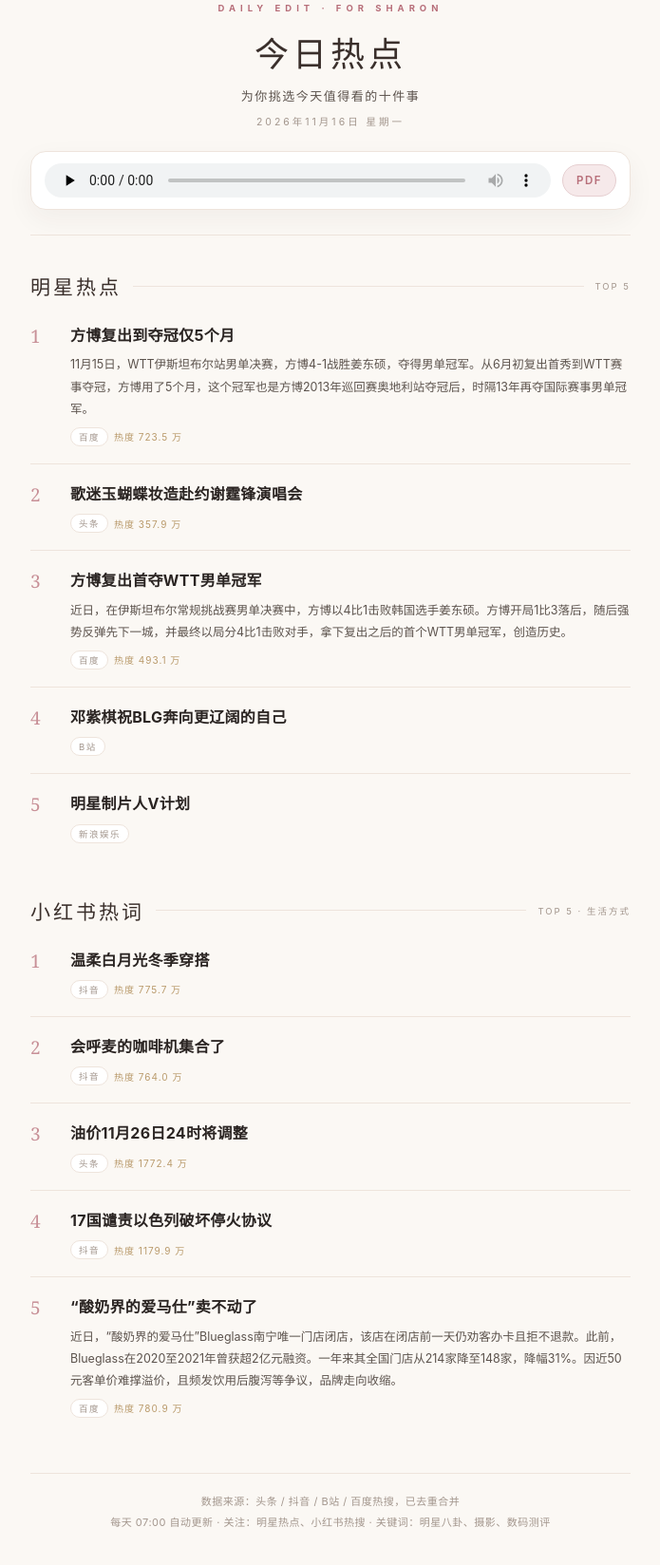
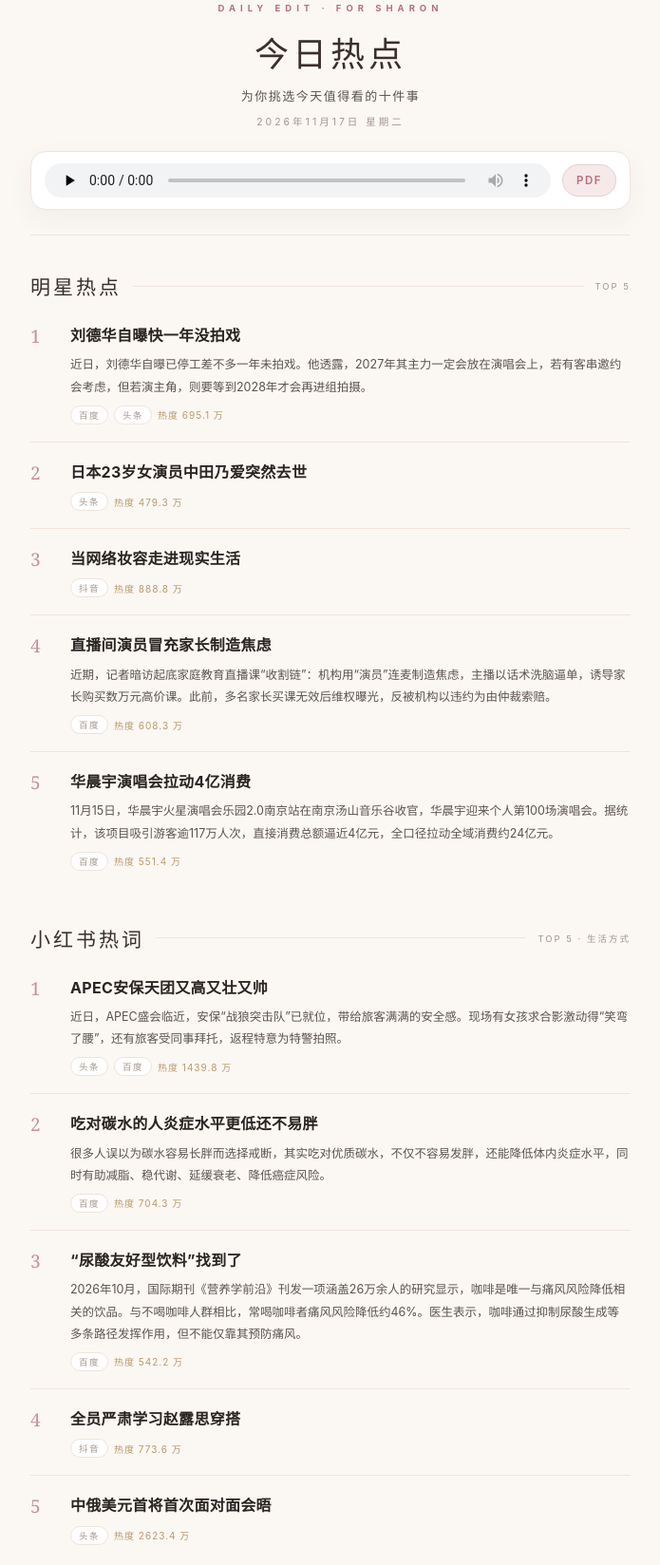
Before and after one commit to aaronelchatgpt/news-sharon, a plain HTML site: page index.html in a window 1280 px wide. Shown: the part 41-1689 px from the top of the page at 95% size, without its empty margins (292-987 px from the left). Drawn offline with Linux system fonts and the light colour scheme.

Commit message:
update index.html

```diff
--- a/index.html
+++ b/index.html
@@ -1,6 +1,6 @@
 <!doctype html><html lang="zh-CN"><head><meta charset="utf-8">
 <meta name="viewport" content="width=device-width, initial-scale=1">
-<title>Sharon 的每日热点 · 2026年11月16日</title>
+<title>Sharon 的每日热点 · 2026年11月17日</title>
 <style>
 :root{--ivory:#fbf8f4;--ink:#2a2422;--ink2:#5c534d;--muted:#a3968d;--rose:#b76e79;--rose-soft:#f6e9ea;--line:#eee4dc;--gold:#b99a6b}
 *{box-sizing:border-box}
@@ -35,7 +35,7 @@ li:last-child{border-bottom:0}
     <div class="kicker">Daily Edit · For Sharon</div>
     <h1>今日热点</h1>
     <div class="greet">为你挑选今天值得看的十件事</div>
-    <div class="date">2026年11月16日 星期一</div>
+    <div class="date">2026年11月17日 星期二</div>
     <div class="media">
       <audio controls preload="none" src="sharon.mp3"></audio>
       <a class="dl" href="sharon.pdf" download>PDF</a>
@@ -47,41 +47,41 @@ li:last-child{border-bottom:0}
     <li>
       <span class="rank">1</span>
       <div class="body">
-        <div class="title">方博复出到夺冠仅5个月</div>
-        <div class="desc">11月15日，WTT伊斯坦布尔站男单决赛，方博4-1战胜姜东硕，夺得男单冠军。从6月初复出首秀到WTT赛事夺冠，方博用了5个月，这个冠军也是方博2013年巡回赛奥地利站夺冠后，时隔13年再夺国际赛事男单冠军。</div>
-        <div class="meta"><span class="tag">百度</span><span class="hot">热度 723.5 万</span></div>
+        <div class="title">刘德华自曝快一年没拍戏</div>
+        <div class="desc">近日，刘德华自曝已停工差不多一年未拍戏。他透露，2027年其主力一定会放在演唱会上，若有客串邀约会考虑，但若演主角，则要等到2028年才会再进组拍摄。</div>
+        <div class="meta"><span class="tag">百度</span><span class="tag">头条</span><span class="hot">热度 695.1 万</span></div>
       </div>
     </li>
     <li>
       <span class="rank">2</span>
       <div class="body">
-        <div class="title">歌迷玉蝴蝶妆造赴约谢霆锋演唱会</div>
+        <div class="title">日本23岁女演员中田乃爱突然去世</div>
 
-        <div class="meta"><span class="tag">头条</span><span class="hot">热度 357.9 万</span></div>
+        <div class="meta"><span class="tag">头条</span><span class="hot">热度 479.3 万</span></div>
       </div>
     </li>
     <li>
       <span class="rank">3</span>
       <div class="body">
-        <div class="title">方博复出首夺WTT男单冠军</div>
-        <div class="desc">近日，在伊斯坦布尔常规挑战赛男单决赛中，方博以4比1击败韩国选手姜东硕。方博开局1比3落后，随后强势反弹先下一城，并最终以局分4比1击败对手，拿下复出之后的首个WTT男单冠军，创造历史。</div>
-        <div class="meta"><span class="tag">百度</span><span class="hot">热度 493.1 万</span></div>
+        <div class="title">当网络妆容走进现实生活</div>
+
+        <div class="meta"><span class="tag">抖音</span><span class="hot">热度 888.8 万</span></div>
       </div>
     </li>
     <li>
       <span class="rank">4</span>
       <div class="body">
-        <div class="title">邓紫棋祝BLG奔向更辽阔的自己</div>
-
-        <div class="meta"><span class="tag">B站</span></div>
+        <div class="title">直播间演员冒充家长制造焦虑</div>
+        <div class="desc">近期，记者暗访起底家庭教育直播课“收割链”：机构用“演员”连麦制造焦虑，主播以话术洗脑逼单，诱导家长购买数万元高价课。此前，多名家长买课无效后维权曝光，反被机构以违约为由仲裁索赔。</div>
+        <div class="meta"><span class="tag">百度</span><span class="hot">热度 608.3 万</span></div>
       </div>
     </li>
     <li>
       <span class="rank">5</span>
       <div class="body">
-        <div class="title">明星制片人V计划</div>
-
-        <div class="meta"><span class="tag">新浪娱乐</span></div>
+        <div class="title">华晨宇演唱会拉动4亿消费</div>
+        <div class="desc">11月15日，华晨宇火星演唱会乐园2.0南京站在南京汤山音乐谷收官，华晨宇迎来个人第100场演唱会。据统计，该项目吸引游客逾117万人次，直接消费总额逼近4亿元，全口径拉动全域消费约24亿元。</div>
+        <div class="meta"><span class="tag">百度</span><span class="hot">热度 551.4 万</span></div>
       </div>
     </li></ol>
   </div>
@@ -91,41 +91,41 @@ li:last-child{border-bottom:0}
     <li>
       <span class="rank">1</span>
       <div class="body">
-        <div class="title">温柔白月光冬季穿搭</div>
-
-        <div class="meta"><span class="tag">抖音</span><span class="hot">热度 775.7 万</span></div>
+        <div class="title">APEC安保天团又高又壮又帅</div>
+        <div class="desc">近日，APEC盛会临近，安保“战狼突击队”已就位，带给旅客满满的安全感。现场有女孩求合影激动得“笑弯了腰”，还有旅客受同事拜托，返程特意为特警拍照。</div>
+        <div class="meta"><span class="tag">头条</span><span class="tag">百度</span><span class="hot">热度 1439.8 万</span></div>
       </div>
     </li>
     <li>
       <span class="rank">2</span>
       <div class="body">
-        <div class="title">会呼麦的咖啡机集合了</div>
-
-        <div class="meta"><span class="tag">抖音</span><span class="hot">热度 764.0 万</span></div>
+        <div class="title">吃对碳水的人炎症水平更低还不易胖</div>
+        <div class="desc">很多人误以为碳水容易长胖而选择戒断，其实吃对优质碳水，不仅不容易发胖，还能降低体内炎症水平，同时有助减脂、稳代谢、延缓衰老、降低癌症风险。</div>
+        <div class="meta"><span class="tag">百度</span><span class="hot">热度 704.3 万</span></div>
       </div>
     </li>
     <li>
       <span class="rank">3</span>
       <div class="body">
-        <div class="title">油价11月26日24时将调整</div>
-
-        <div class="meta"><span class="tag">头条</span><span class="hot">热度 1772.4 万</span></div>
+        <div class="title">“尿酸友好型饮料”找到了</div>
+        <div class="desc">2026年10月，国际期刊《营养学前沿》刊发一项涵盖26万余人的研究显示，咖啡是唯一与痛风风险降低相关的饮品。与不喝咖啡人群相比，常喝咖啡者痛风风险降低约46%。医生表示，咖啡通过抑制尿酸生成等多条路径发挥作用，但不能仅靠其预防痛风。</div>
+        <div class="meta"><span class="tag">百度</span><span class="hot">热度 542.2 万</span></div>
       </div>
     </li>
     <li>
       <span class="rank">4</span>
       <div class="body">
-        <div class="title">17国谴责以色列破坏停火协议</div>
+        <div class="title">全员严肃学习赵露思穿搭</div>
 
-        <div class="meta"><span class="tag">抖音</span><span class="hot">热度 1179.9 万</span></div>
+        <div class="meta"><span class="tag">抖音</span><span class="hot">热度 773.6 万</span></div>
       </div>
     </li>
     <li>
       <span class="rank">5</span>
       <div class="body">
-        <div class="title">“酸奶界的爱马仕”卖不动了</div>
-        <div class="desc">近日，“酸奶界的爱马仕”Blueglass南宁唯一门店闭店，该店在闭店前一天仍劝客办卡且拒不退款。此前，Blueglass在2020至2021年曾获超2亿元融资。一年来其全国门店从214家降至148家，降幅31%。因近50元客单价难撑溢价，且频发饮用后腹泻等争议，品牌走向收缩。</div>
-        <div class="meta"><span class="tag">百度</span><span class="hot">热度 780.9 万</span></div>
+        <div class="title">中俄美元首将首次面对面会晤</div>
+
+        <div class="meta"><span class="tag">头条</span><span class="hot">热度 2623.4 万</span></div>
       </div>
     </li></ol>
   </div>
```
